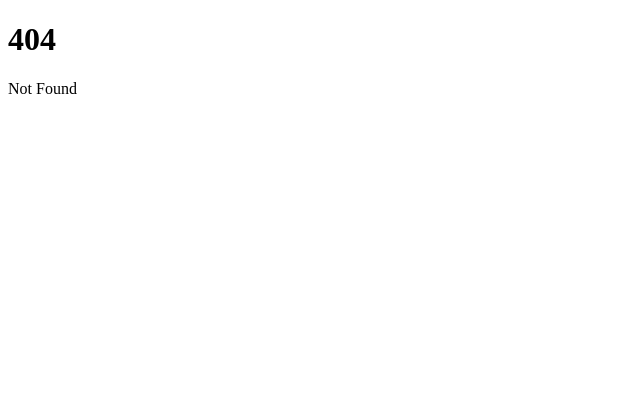
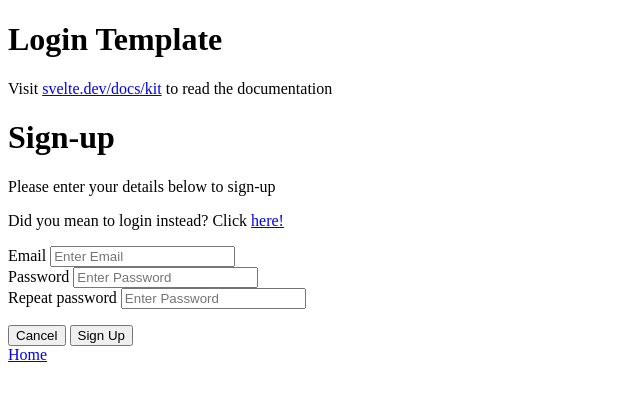
Before and after one commit to kitty-committee/kittysync, a SvelteKit app in the folder packages/frontend/: page /app/signup in a window 1280 px wide. Before the commit this address had no page. Shown: the top 398 px of the page, without its empty margins (0-640 px from the left). Built offline with nearby package versions, Linux system fonts and the light colour scheme.

Commit message:
fix: login and signup system

```diff
--- a/packages/frontend/src/routes/+page.svelte
+++ b/packages/frontend/src/routes/+page.svelte
@@ -2,3 +2,4 @@
 <p>Visit <a href="https://svelte.dev/docs/kit">svelte.dev/docs/kit</a> to read the documentation</p>
 
 <a href="/app/login">Login</a>
+<a href="/app/signup">Sign-up</a>
--- a/packages/frontend/src/routes/app/login/+page.svelte
+++ b/packages/frontend/src/routes/app/login/+page.svelte
@@ -1,10 +1,10 @@
 <script lang="ts">
-    import Forms from "./Forms.svelte";
+    import Login from "./Login.svelte";
 </script>
 
 <h1>Login Template</h1>
 <p>Visit <a href="https://svelte.dev/docs/kit">svelte.dev/docs/kit</a> to read the documentation</p>
 
-<Forms />
+<Login />
 
 <a href="../">Home</a>
--- /dev/null
+++ b/packages/frontend/src/routes/app/signup/+page.svelte
@@ -0,0 +1,10 @@
+<script lang="ts">
+    import Signup from "./Signup.svelte";
+</script>
+
+<h1>Login Template</h1>
+<p>Visit <a href="https://svelte.dev/docs/kit">svelte.dev/docs/kit</a> to read the documentation</p>
+
+<Signup />
+
+<a href="../">Home</a>
--- /dev/null
+++ b/packages/frontend/src/routes/app/signup/Signup.svelte
@@ -0,0 +1,77 @@
+<script lang="ts">
+    import { enhance } from "$app/forms";
+    import { fetchApi } from "#lib";
+    import * as zod from "zod";
+    import ZodIssues from "#lib/ZodIssues.svelte";
+
+    let issues: zod.z.core.$ZodIssue[] = $state([]);
+
+    export const userSchema = zod
+        .object({
+            email: zod.email(),
+            password: zod.string(), //Space to make schema more strict for passwords
+            repeatPassword: zod.string(),
+        })
+        .refine((data) => data.password === data.repeatPassword, {
+            message: "Passwords do not match",
+            path: ["password-repeat"],
+        });
+
+    let error = $state();
+</script>
+
+<div class="form-container">
+    <form
+        method="POST"
+        use:enhance={async ({ formData, cancel }) => {
+            cancel();
+
+            var user = {
+                email: formData.get("email"),
+                password: formData.get("password"),
+                repeatPassword: formData.get("password-repeat"),
+            };
+
+            const safeParse = userSchema.safeParse(user);
+
+            if (!safeParse.success) {
+                issues = safeParse.error.issues;
+                return;
+            }
+
+            const response = await fetchApi("/app/sign-up", {
+                method: "POST",
+                headers: {
+                    "Content-Type": "application/json",
+                },
+                body: JSON.stringify({ email: formData.get("email"), password: formData.get("password") }),
+            });
+
+            if (!response.ok) {
+                error = (await response.json()).body;
+            }
+        }}>
+        <div class="signup-div">
+            <h1>Sign-up</h1>
+            <p>Please enter your details below to sign-up</p>
+
+            <p>Did you mean to login instead? Click <a href="../login">here!</a></p>
+
+            <label for="email">Email</label>
+            <input type="text" placeholder="Enter Email" name="email" required /><br />
+
+            <label for="password">Password</label>
+            <input type="password" placeholder="Enter Password" name="password" required /><br />
+
+            <label for="password-repeat">Repeat password</label>
+            <input type="password" placeholder="Enter Password" name="password-repeat" required /><br />
+
+            <ZodIssues {issues} />
+            {error}
+            <div class="button-container">
+                <button type="button" class="cancelbtn">Cancel</button>
+                <button type="submit" class="signupbtn">Sign Up</button>
+            </div>
+        </div>
+    </form>
+</div>
```
Also changed, not shown: packages/frontend/src/routes/app/login/Login.svelte (added, +66 -0 lines).
